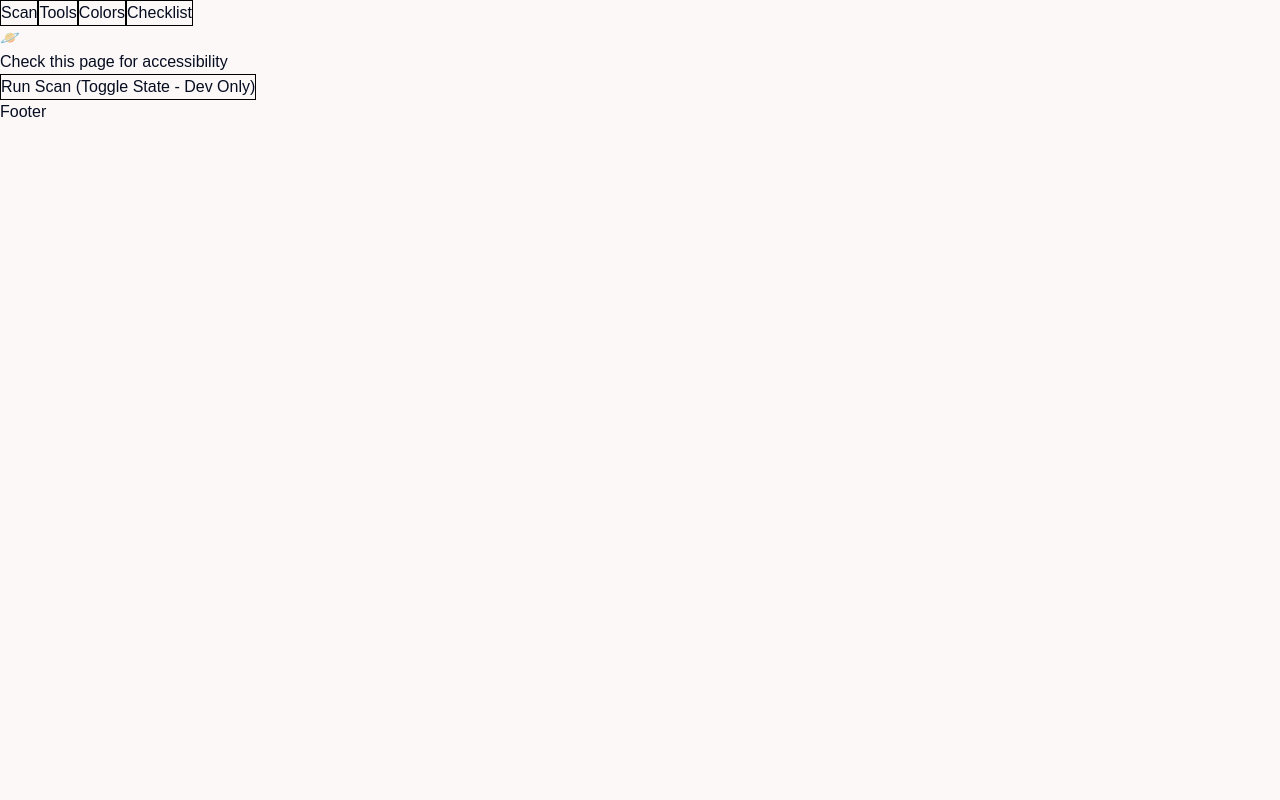
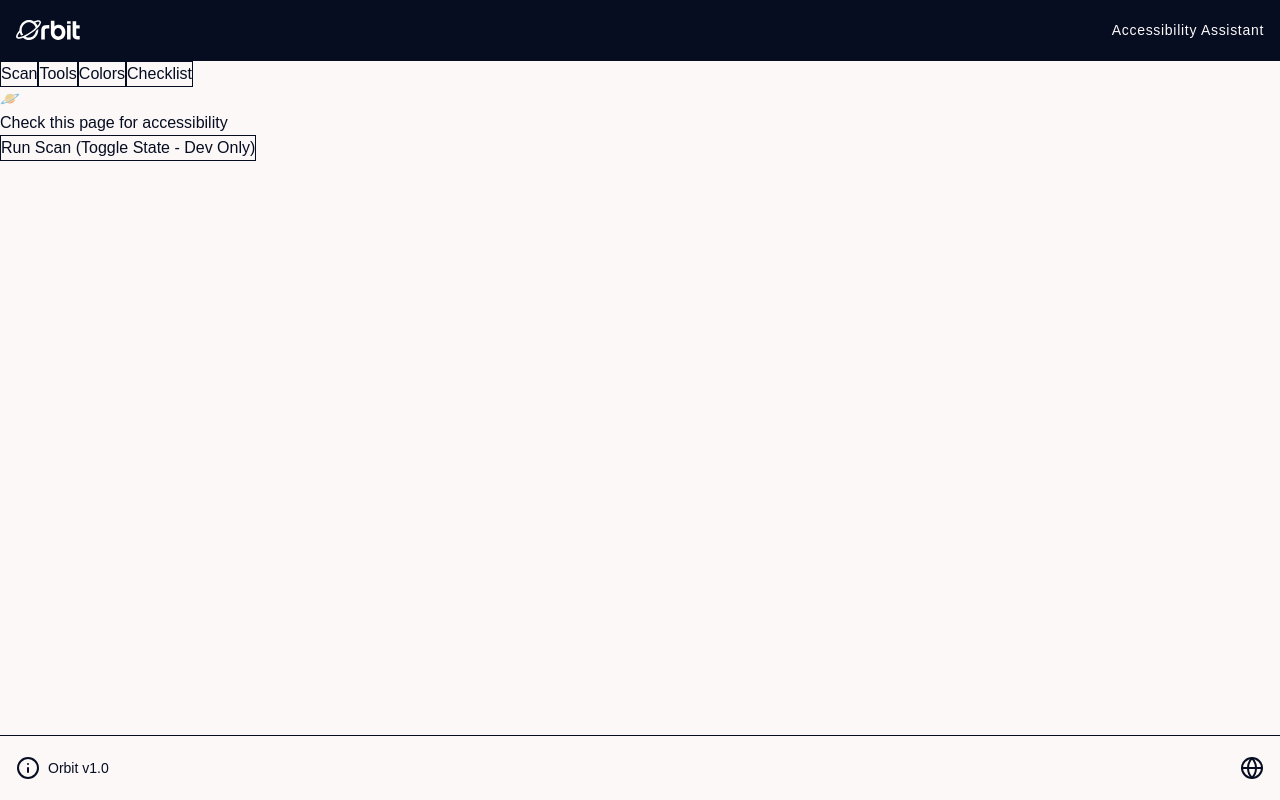
Before and after one commit to mtq01/orbit, a React (Vite) app: page / in a window 1280 px wide. Built offline with nearby package versions, Linux system fonts and the light colour scheme.

Commit message:
Header & Footer

```diff
--- a/src/App.tsx
+++ b/src/App.tsx
@@ -8,6 +8,7 @@ import type { Tab } from "./types";
 // Components
 import Nav from "./components/Nav";
 import Footer from "./components/Footer";
+import Header from "./components/Header";
 // import ScannerTest from "./features/scanner/ScannerTest";
 import Scanner from "./features/scanner/Scanner";
 import Colors from "./features/colors/Colors";
@@ -28,10 +29,15 @@ const App = () => {
   };
 
   return (
-    <div className="panel">
+    // full viewport height for scanner
+    <div className="flex flex-col overflow-hidden h-dvh">
+
+      <Header />
+
+      {/* nav can be repurposed for Filters */}
       <Nav activeTab={activeTab} onTabClick={handleTabClick} />
 
-      <main>
+      <main className="flex-1 overflow-y-auto">
         {/* && = only render this component if the condition on the left is true */}
         {activeTab === "scanner" && <Scanner />}
         {activeTab === "tools" && <Tools />}
--- a/src/components/Footer.tsx
+++ b/src/components/Footer.tsx
@@ -1,7 +1,17 @@
-type Props = {};
+import { Info, Globe } from "lucide-react";
 
-const Footer = (_props: Props) => {
-  return <div>Footer</div>;
+const Footer = () => {
+  return (
+    <>
+      <footer className="flex justify-between border-t py-5 px-4 shrink-0">
+        <p className="flex gap-2 items-center">
+          <Info />
+          <span className="text-sm">Orbit v1.0</span>
+        </p>
+        <Globe />
+      </footer>
+    </>
+  );
 };
 
 export default Footer;
--- /dev/null
+++ b/src/components/Header.tsx
@@ -0,0 +1,17 @@
+const Header = () => {
+  return (
+    <>
+      <header className="flex items-center justify-between px-4 py-5 shrink-0 border-b bg-orbit-blue">
+        <img
+          className="w-16"
+          src="../src/assets/logos/orbit-logo-white.svg"
+          alt="Orbit"
+        />
+
+        <p className="text-orbit-white text-sm tracking-wider font-extralight">Accessibility Assistant</p>
+      </header>
+    </>
+  );
+};
+
+export default Header;
--- a/src/features/scanner/Scanner.tsx
+++ b/src/features/scanner/Scanner.tsx
@@ -406,7 +406,7 @@ const Scanner = () => {
       {!results ? (
         <>
           <p>🪐</p>
-          <h2>Check this page for accessibility</h2>
+          <h1>Check this page for accessibility</h1>
 
           {/* handleScan button commented out during UI build */}
           {/* <button onClick={handleScan}>Run Scan</button> */}
@@ -422,11 +422,12 @@ const Scanner = () => {
         </>
       ) : (
         <>
-          <h2>Scan Results</h2>
+          <h1 className="text-2xl font-bold">Scan Results</h1>
           <p>24 elements to review</p>
           <div>
             <p> All | Critical | Serious | Moderate</p>
           </div>
+
           {/* handleScan button commented out during UI build */}
           {/* <button onClick={handleScan}>Run Scan</button> */}
 
--- a/src/index.css
+++ b/src/index.css
@@ -46,6 +46,6 @@
   }
   /* temporary just so we can see where they are  */
   button {
-    border: black solid 1px;
+    border: var(--color-orbit-blue) solid 1px;
   }
 }
```
